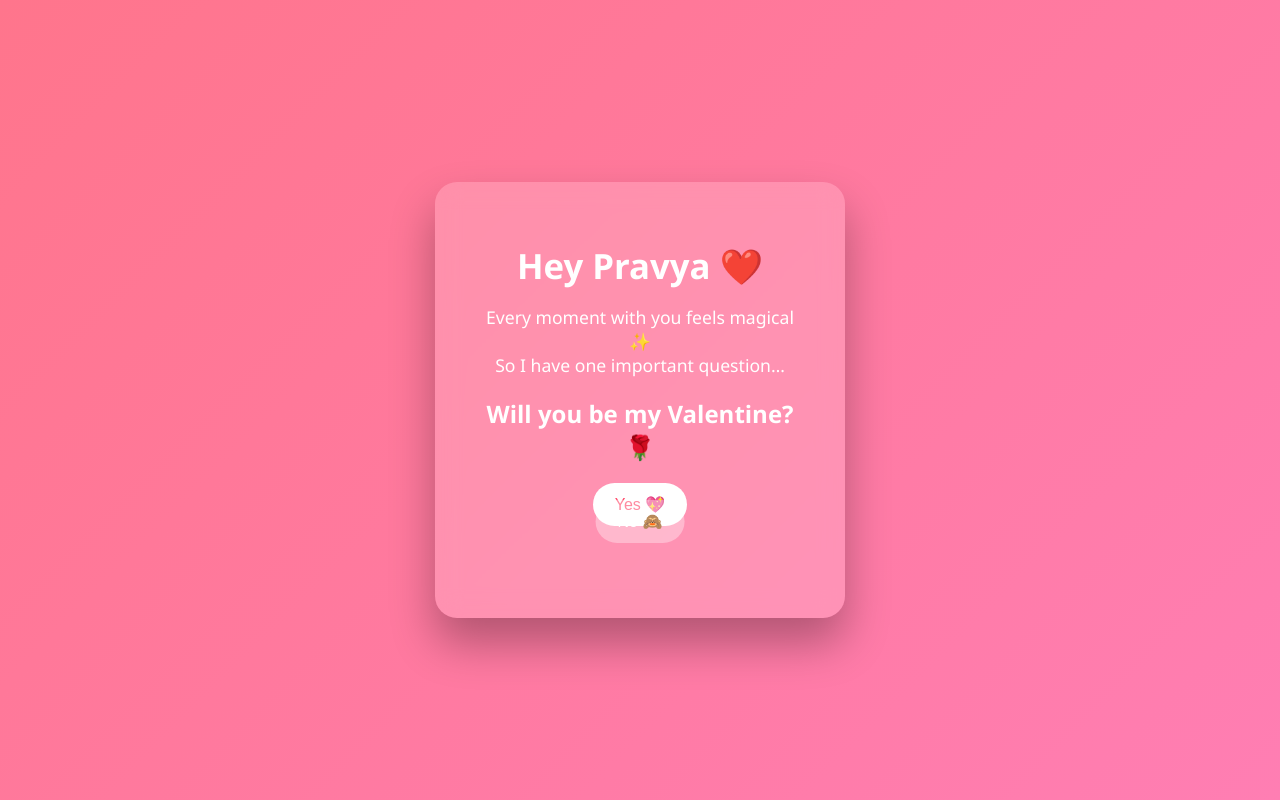
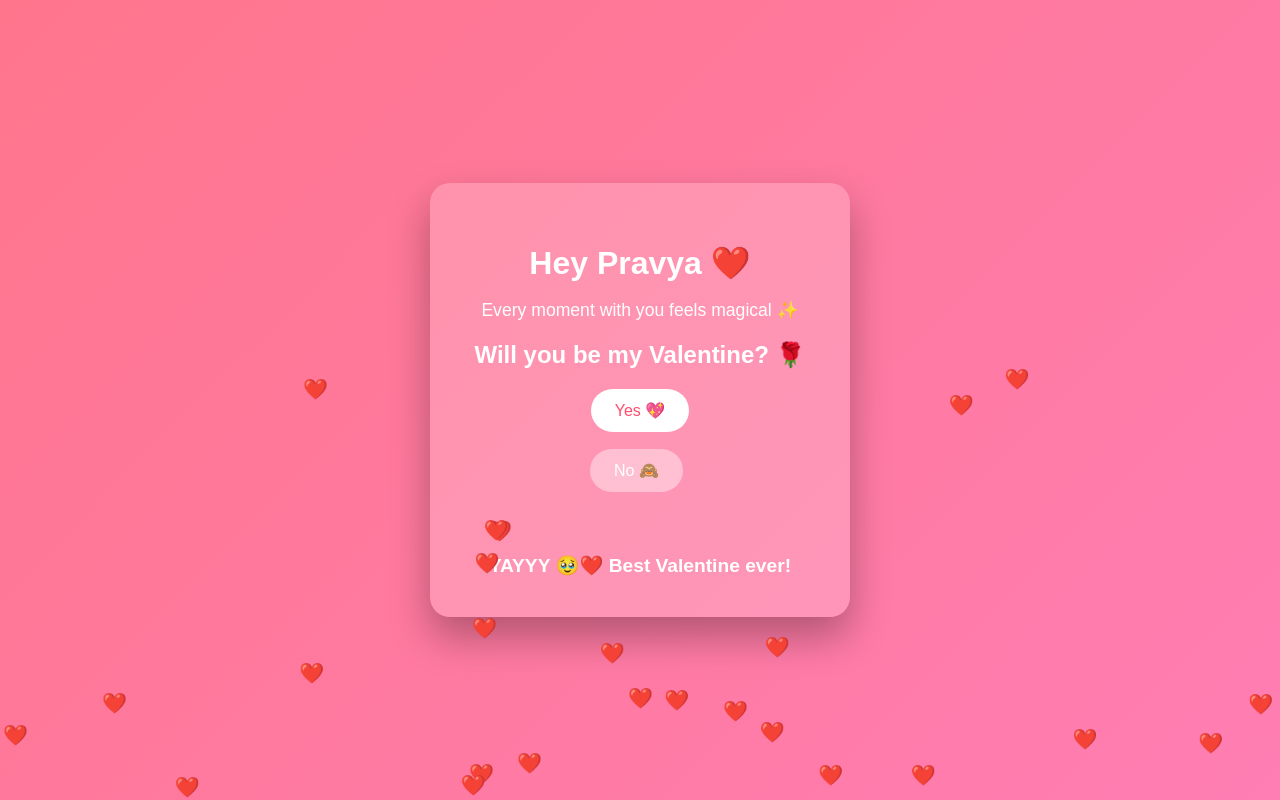
Before and after one commit to Ritesh2480/PP, a plain HTML site: page index.html in a window 1280 px wide. Both pictures are taken after a click on the element 640 px from the left and 400 px from the top of the page. Drawn offline with Linux system fonts and the light colour scheme.

Commit message:
Update index.html

```diff
--- a/index.html
+++ b/index.html
@@ -2,7 +2,7 @@
 <html lang="en">
 <head>
 <meta charset="UTF-8">
-  <title>Will You Be My Valentine? ❤️</title>
+<title>Will You Be My Valentine ❤️</title>
 <meta name="viewport" content="width=device-width, initial-scale=1.0">
 
 <style>
@@ -11,29 +11,25 @@
     height: 100vh;
     background: linear-gradient(135deg, #ff758c, #ff7eb3);
     display: flex;
+    justify-content: center;
     align-items: center;
-      justify-content: center;
-      font-family: 'Segoe UI', sans-serif;
+    font-family: Arial, sans-serif;
     overflow: hidden;
     color: white;
   }
 
   .card {
-      background: rgba(255,255,255,0.18);
-      backdrop-filter: blur(12px);
-      border-radius: 22px;
+    width: 340px;
     padding: 40px;
     text-align: center;
-      width: 330px;
+    background: rgba(255,255,255,0.2);
+    border-radius: 20px;
     position: relative;
-      animation: fadeIn 1.8s ease;
-      box-shadow: 0 25px 45px rgba(0,0,0,0.3);
+    box-shadow: 0 20px 40px rgba(0,0,0,0.3);
   }
 
   h1 {
-      font-size: 2rem;
     margin-bottom: 10px;
-      animation: pulse 1.5s infinite;
   }
 
   h2 {
@@ -42,40 +38,33 @@
 
   p {
     font-size: 1.1rem;
-      margin-bottom: 20px;
   }
 
   .buttons {
     position: relative;
-      height: 70px;
+    height: 140px;
+    margin-top: 20px;
   }
 
   button {
+    padding: 12px 24px;
+    border-radius: 30px;
     border: none;
-      padding: 12px 22px;
-      border-radius: 30px;
     font-size: 1rem;
     cursor: pointer;
-      transition: transform 0.2s, box-shadow 0.2s;
   }
 
   .yes {
-      background: #fff;
+    background: white;
     color: #ff4d6d;
   }
 
   .no {
-      background: rgba(255,255,255,0.35);
+    position: absolute;
+    left: 120px;
+    top: 60px;
+    background: rgba(255,255,255,0.4);
     color: white;
-      position: absolute;
-      left: 50%;
-      bottom: 10px;
-      transform: translateX(-50%);
-    }
-
-    button:hover {
-      transform: scale(1.1);
-      box-shadow: 0 10px 20px rgba(0,0,0,0.25);
   }
 
   #response {
@@ -88,40 +77,24 @@
     position: absolute;
     font-size: 20px;
     animation: float 6s linear infinite;
-      opacity: 0.8;
   }
 
   @keyframes float {
-      0% { transform: translateY(100vh) scale(0.8); }
-      100% { transform: translateY(-10vh) scale(1.3); }
-    }
-
-    @keyframes pulse {
-      0%,100% { transform: scale(1); }
-      50% { transform: scale(1.1); }
-    }
-
-    @keyframes fadeIn {
-      from { opacity: 0; transform: translateY(30px); }
-      to { opacity: 1; transform: translateY(0); }
+    from { transform: translateY(100vh); }
+    to { transform: translateY(-10vh); }
   }
 </style>
 </head>
 
 <body>
 
-  <!-- Background Music -->
 <audio id="bgMusic" loop>
   <source src="https://www.bensound.com/bensound-music/bensound-romantic.mp3" type="audio/mpeg">
 </audio>
 
-  <div class="card" onclick="playMusic()">
+<div class="card" id="card">
   <h1>Hey Pravya ❤️</h1>
-    <p>
-      Every moment with you feels magical ✨<br>
-      So I have one important question…
-    </p>
-
+  <p>Every moment with you feels magical ✨</p>
   <h2>Will you be my Valentine? 🌹</h2>
 
   <div class="buttons">
@@ -133,16 +106,18 @@
 </div>
 
 <script>
+  const noBtn = document.getElementById("noBtn");
+  const card = document.getElementById("card");
+  const music = document.getElementById("bgMusic");
+
   let musicStarted = false;
-    const noBtn = document.getElementById("noBtn");
-    const card = document.querySelector(".card");
 
-    function playMusic() {
+  card.addEventListener("click", () => {
     if (!musicStarted) {
-        document.getElementById("bgMusic").play();
+      music.play();
       musicStarted = true;
     }
-    }
+  });
 
   function yesClick() {
     document.getElementById("response").innerText =
@@ -151,34 +126,30 @@
   }
 
   function moveNo() {
-      const cardRect = card.getBoundingClientRect();
+    const rect = card.getBoundingClientRect();
 
-      const maxX = cardRect.width - noBtn.offsetWidth - 20;
-      const maxY = cardRect.height - noBtn.offsetHeight - 20;
-
-      const x = Math.random() * maxX;
-      const y = Math.random() * maxY;
+    const x = Math.random() * (rect.width - 100);
+    const y = Math.random() * (rect.height - 100);
 
     noBtn.style.left = x + "px";
     noBtn.style.top = y + "px";
   }
 
-    // Desktop + touchpad
+  // ALL POSSIBLE EVENTS (guaranteed)
   noBtn.addEventListener("mouseenter", moveNo);
-
-    // Mobile + fallback
-    noBtn.addEventListener("click", moveNo);
+  noBtn.addEventListener("mouseover", moveNo);
+  noBtn.addEventListener("mousedown", moveNo);
   noBtn.addEventListener("touchstart", moveNo);
 
   function createHearts() {
     for (let i = 0; i < 25; i++) {
-        const heart = document.createElement("div");
-        heart.className = "heart";
-        heart.innerHTML = "❤️";
-        heart.style.left = Math.random() * 100 + "vw";
-        heart.style.animationDuration = (Math.random() * 3 + 3) + "s";
-        document.body.appendChild(heart);
-        setTimeout(() => heart.remove(), 6000);
+      const h = document.createElement("div");
+      h.className = "heart";
+      h.innerHTML = "❤️";
+      h.style.left = Math.random() * 100 + "vw";
+      h.style.animationDuration = (Math.random() * 3 + 3) + "s";
+      document.body.appendChild(h);
+      setTimeout(() => h.remove(), 6000);
     }
   }
 </script>
```
Lines whose indentation alone changed are shown as unchanged.
